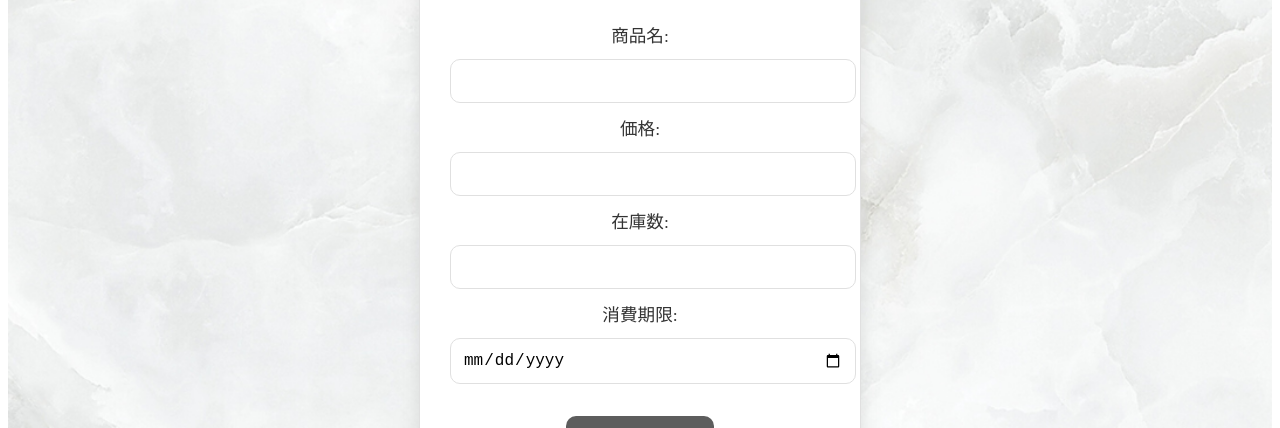
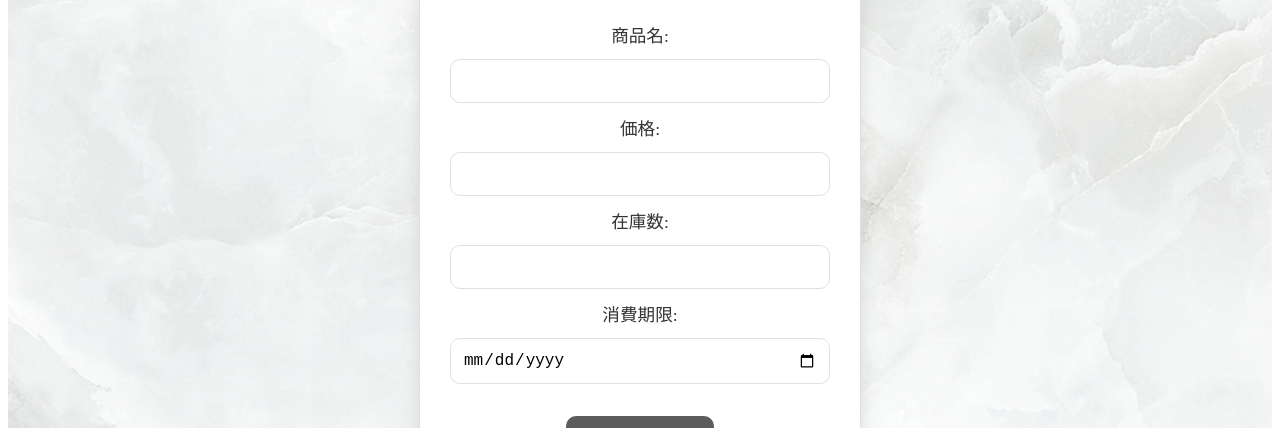
Before and after one commit to manami1111/JS2, a React (Vite) app in the folder StockManagement_react/: page /add in a window 1280 px wide. Shown: the part 352-780 px from the top of the page. Built offline with nearby package versions, Linux system fonts and the light colour scheme.

Commit message:
商品追加フォーム修正

```diff
--- a/StockManagement_react/src/AddProduct.css
+++ b/StockManagement_react/src/AddProduct.css
@@ -1,85 +1,45 @@
-/* AddProduct.css */
-/* .add-product-form {
-  background-color: #fce4ec;
-  padding: 20px;
-  border-radius: 12px;
-  box-shadow: 0 4px 12px rgba(0, 0, 0, 0.1);
-  width: 350px;
-  margin: 0 auto;
-  font-size: 1rem;
-}
-
-.add-product-form h2 {
-  color: #ff6b81;
-  font-size: 1.5rem;
-  margin-bottom: 15px;
-  letter-spacing: 1px;
-}
-
-.add-product-form form {
-  display: flex;
-  flex-direction: column;
-}
-
-.add-product-form input {
-  margin: 10px 0;
-  padding: 10px;
-  border-radius: 8px;
-  border: 1px solid #ffb6c1;
-  font-size: 1rem;
-}
-
-.add-product-form button {
-  background-color: #ff6b81;
-  border: none;
-  padding: 12px 20px;
-  border-radius: 8px;
-  cursor: pointer;
-  transition: background-color 0.3s ease;
-  margin-top: 15px;
-  font-size: 1.1rem;
-}
-
-.add-product-form button:hover {
-  background-color: #ff4f6c;
-} */
-
-
+/* フォーム全体 */
 .add-product-form {
-  background-color: #FFFFFF; /* ホワイト背景 */
+  background-color: #FFFFFF;
   padding: 30px;
   border-radius: 12px;
   box-shadow: 0 6px 18px rgba(0, 0, 0, 0.1);
   width: 380px;
+  font-size: 1.1rem;
+  border: 1px solid #E0E0E0;
   margin: 0 auto;
-  font-size: 1.1rem;
-  border: 1px solid #E0E0E0; /* ソフトグレーのボーダー */
 }
 
+/* フォームヘッダー */
 .add-product-form h2 {
-  color: #333333; /* ダークグレー */
+  color: #333333;
   font-size: 1.6rem;
   margin-bottom: 20px;
   letter-spacing: 1px;
   font-weight: 600;
 }
 
+/* 入力ボックス（input）のスタイル */
 .add-product-form input {
-  margin: 12px 0;
+  width: 100%;
   padding: 12px;
   border-radius: 10px;
-  border: 1px solid #E0E0E0; /* ソフトグレーのボーダー */
+  border: 1px solid #E0E0E0;
   font-size: 1rem;
-  transition: border-color 0.3s;
+  box-sizing: border-box;
+  margin: 12px 0;
+  display: block; /* ブロック要素として表示（横並びを防ぐ） */
 }
 
+/* 入力ボックスのフォーカス時 */
 .add-product-form input:focus {
-  border-color: #757575; /* フォーカス時のボーダー色 */
+  border-color: #757575;
   outline: none;
 }
 
+/* ボタンのスタイル */
 .add-product-form button {
-  background-color: #5D5D5D; /* ダークグレー */
+  background-color: #5D5D5D;
   color: white;
   border: none;
   padding: 15px 30px;
@@ -91,5 +51,5 @@
 }
 
 .add-product-form button:hover {
-  background-color: #4C4C4C; /* ホバー時に少し明るいグレー */
+  background-color: #4C4C4C;
 }
```
